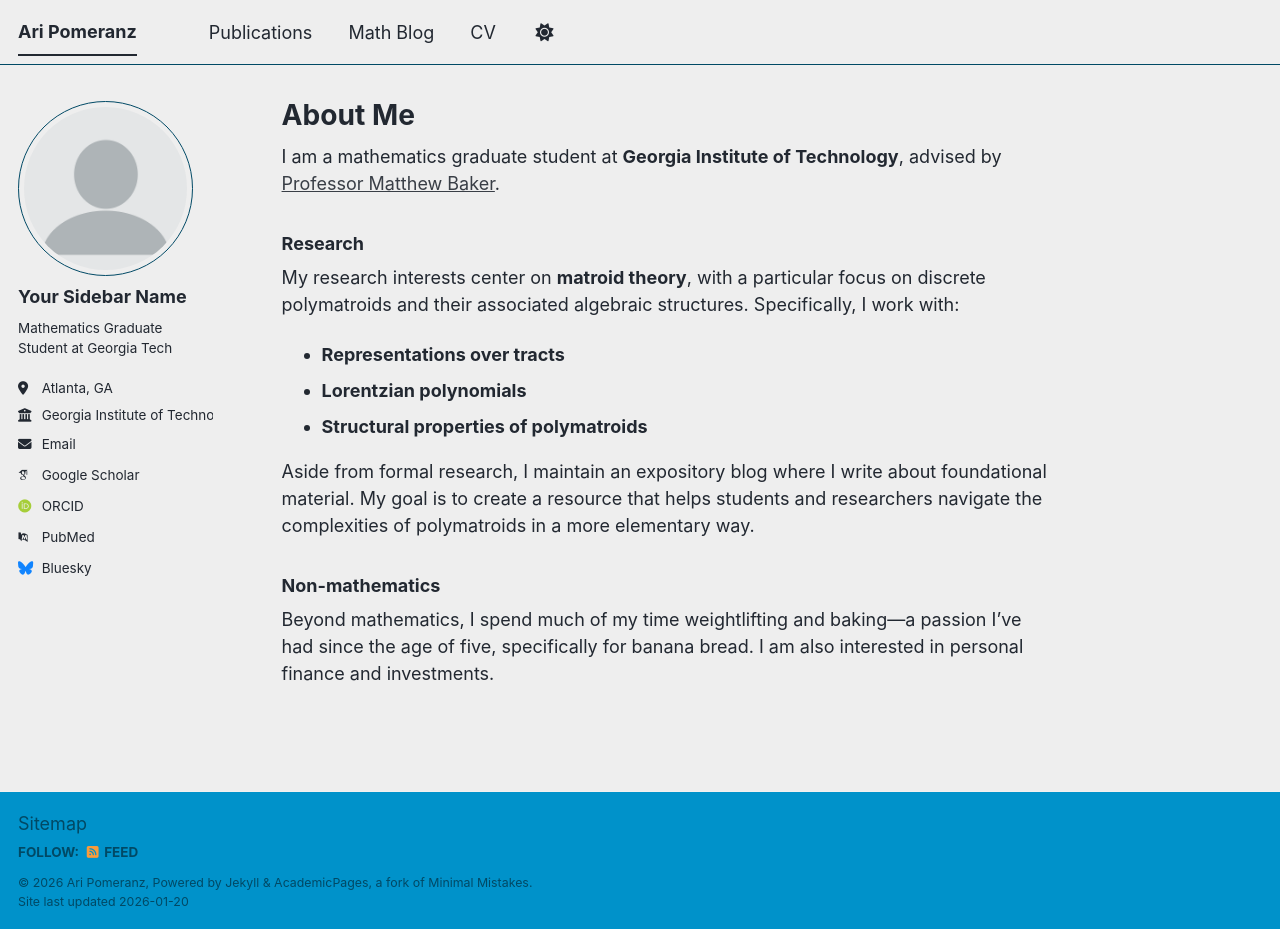
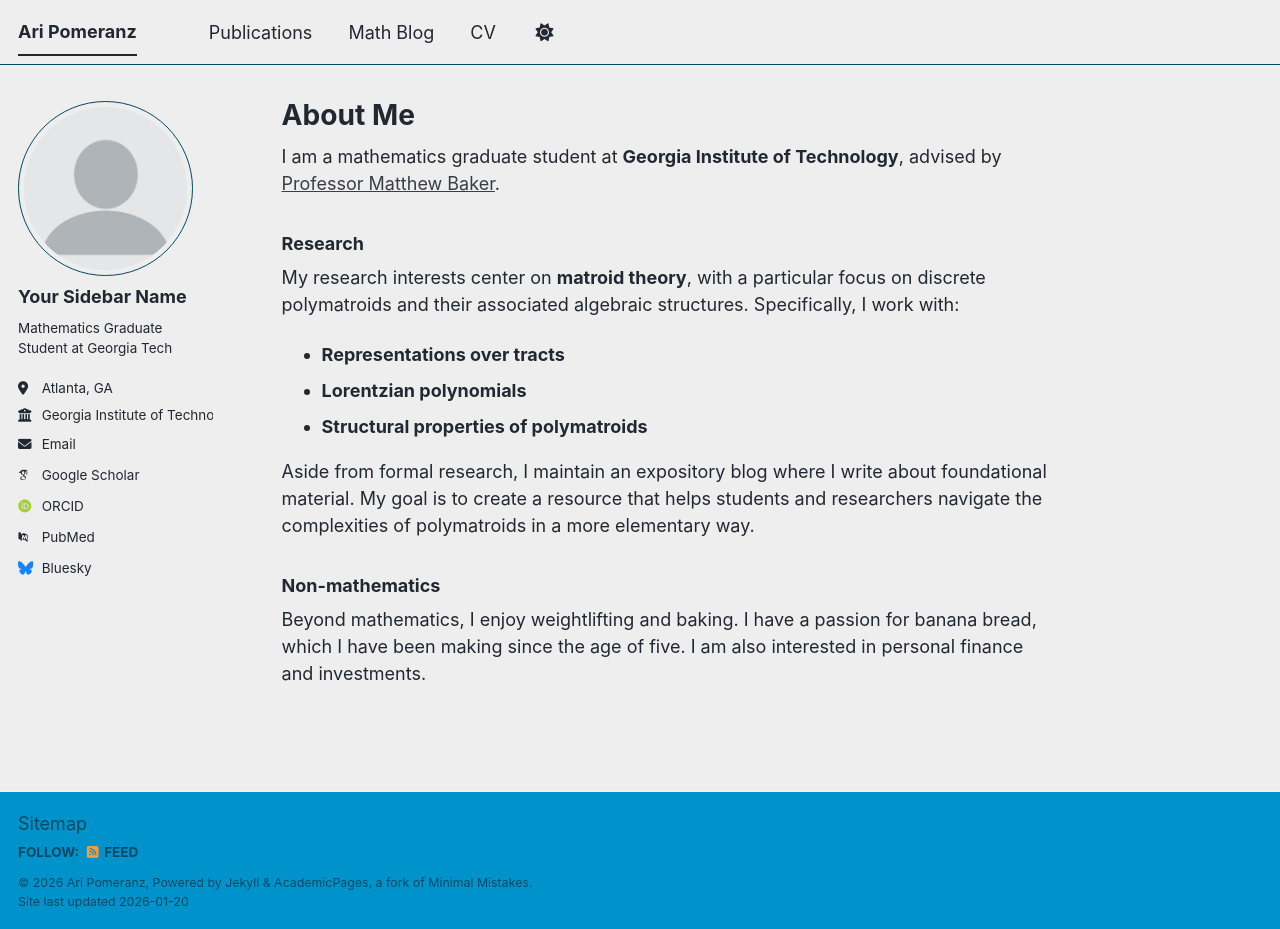
Before and after one commit to aripomeranz/aripomeranz, a Jekyll site: the page built from _pages/about.md, in a window 1280 px wide and 929 px high. Built offline with Jekyll 4.4.1, drawn with Linux system fonts in a browser that asks for light colours; some web fonts are replaced; a script bundle is joined from its source files by our own code; library files that are not in the unit come from our copies.

Commit message:
Update about.md

```diff
--- a/_pages/about.md
+++ b/_pages/about.md
@@ -20,4 +20,4 @@
 Aside from formal research, I maintain an expository blog where I write about foundational material. My goal is to create a resource that helps students and researchers navigate the complexities of polymatroids in a more elementary way.
 
 ### Non-mathematics
-Beyond mathematics, I spend much of my time weightlifting and baking—a passion I’ve had since the age of five, specifically for banana bread. I am also interested in personal finance and investments.
+Beyond mathematics, I enjoy weightlifting and baking. I have a passion for banana bread, which I have been making since the age of five. I am also interested in personal finance and investments.
```
